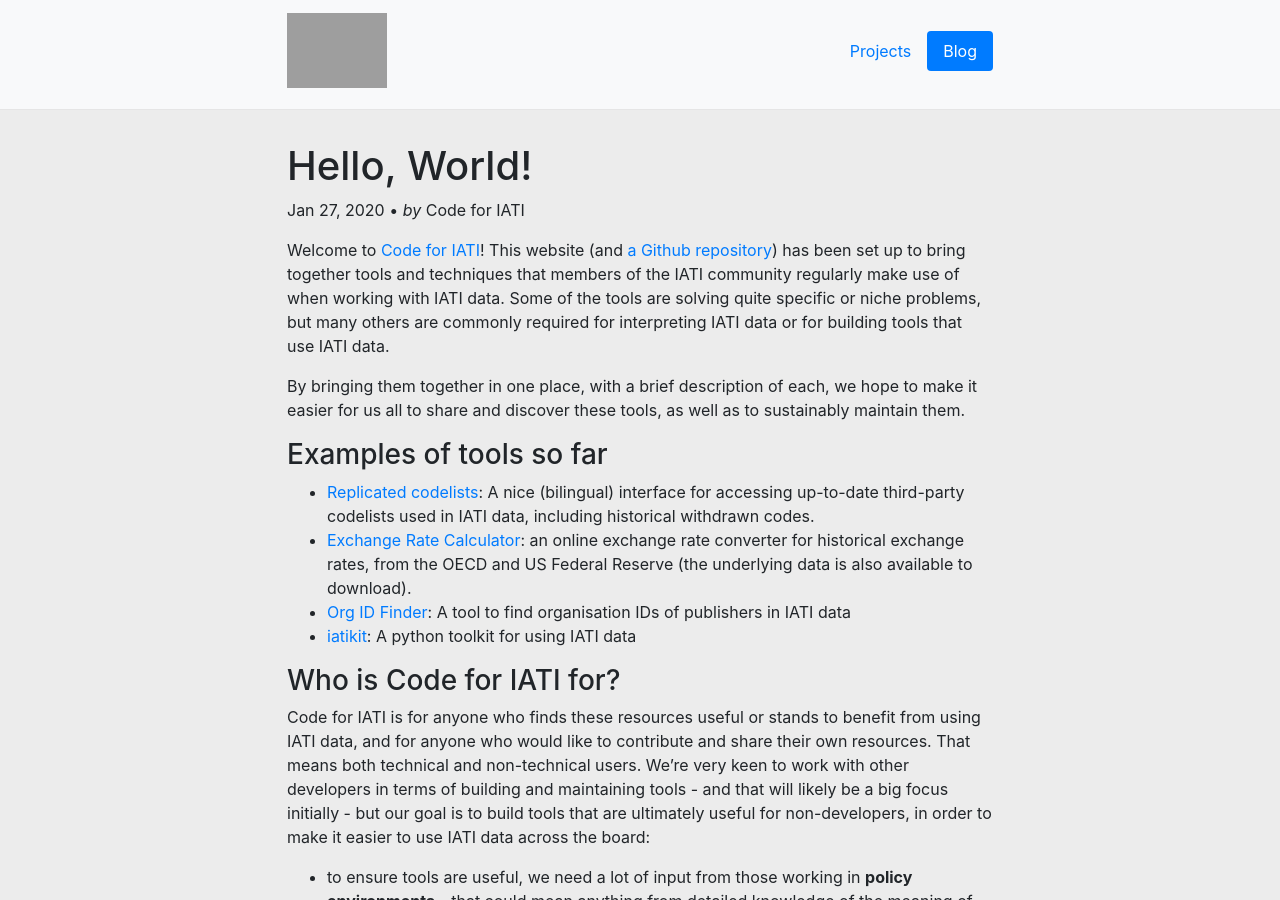
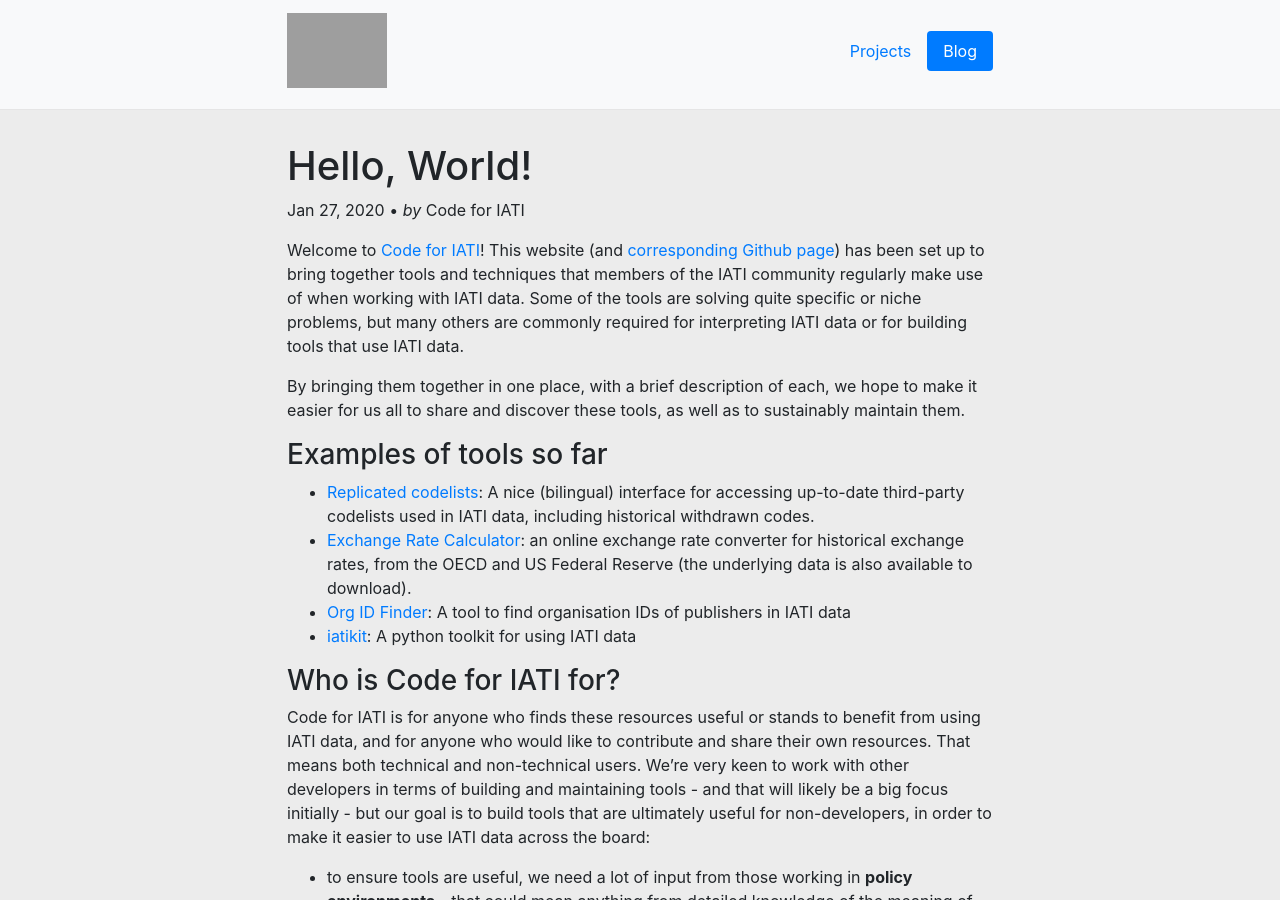
Before and after one commit to codeforIATI/codeforiati.github.io, a Jekyll site: the page built from _posts/2020-01-27-hello-world.md, in a window 1280 px wide and 900 px high. Built offline with Jekyll 4.4.1, drawn with Linux system fonts in a browser that asks for light colours; comment, search, counter and statistics services are not loaded.

Commit message:
Not sure about using "repository" here

```diff
--- a/_posts/2020-01-27-hello-world.md
+++ b/_posts/2020-01-27-hello-world.md
@@ -6,7 +6,7 @@
 excerpt: Welcome to Code for IATI! Learn more about what we're trying to do and how you can get involved.
 ---
 
-Welcome to [Code for IATI](https://codeforiati.org)! This website (and [a Github repository](https://github.com/codeforiati)) has been set up to bring together tools and techniques that members of the IATI community regularly make use of when working with IATI data. Some of the tools are solving quite specific or niche problems, but many others are commonly required for interpreting IATI data or for building tools that use IATI data.
+Welcome to [Code for IATI](https://codeforiati.org)! This website (and [corresponding Github page](https://github.com/codeforiati)) has been set up to bring together tools and techniques that members of the IATI community regularly make use of when working with IATI data. Some of the tools are solving quite specific or niche problems, but many others are commonly required for interpreting IATI data or for building tools that use IATI data.
 
 By bringing them together in one place, with a brief description of each, we hope to make it easier for us all to share and discover these tools, as well as to sustainably maintain them.
 
```
